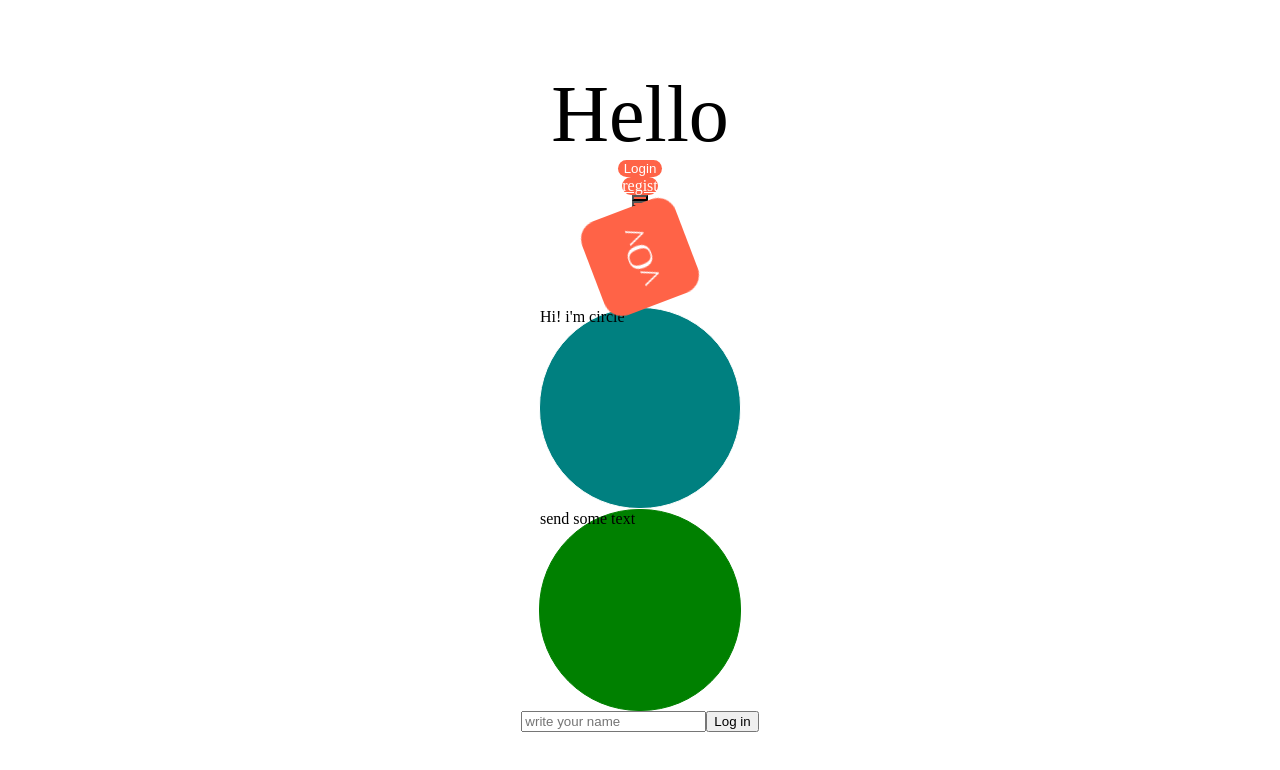
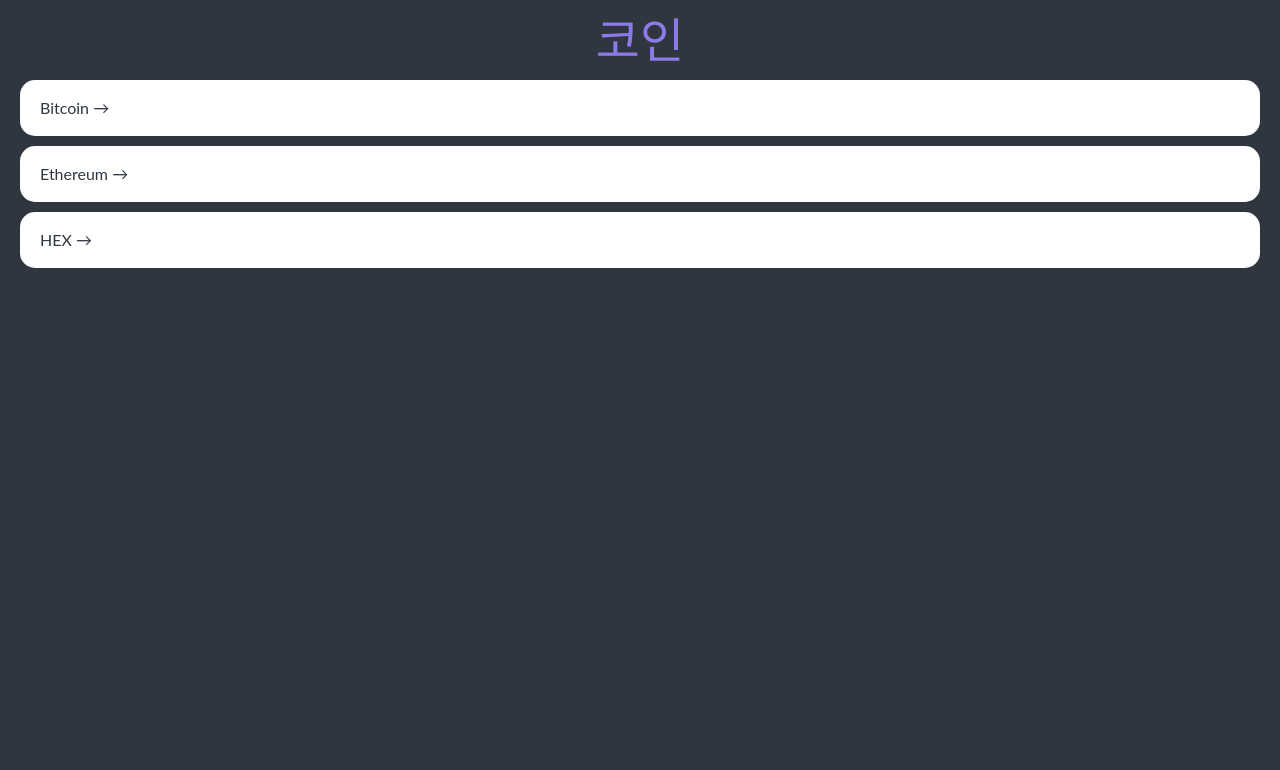
Before and after one commit to Aboa123/test-for-newbie, a React (Create React App) app: page / in a window 1280 px wide. Shown: the top 770 px of the page. Built offline with nearby package versions, Linux system fonts and the light colour scheme.

Commit message:
add spa, add coin page

```diff
--- a/package.json
+++ b/package.json
@@ -15,6 +15,8 @@
     "http-proxy-middleware": "^2.0.1",
     "react": "^17.0.2",
     "react-dom": "^17.0.2",
+    "react-query": "^3.33.7",
+    "react-router-dom": "^5.3.0",
     "react-scripts": "4.0.3",
     "react-spring": "^9.2.4",
     "styled-components": "^5.3.3",
@@ -46,6 +48,8 @@
     ]
   },
   "devDependencies": {
+    "@types/react-query": "^1.2.9",
+    "@types/react-router-dom": "^5.3.2",
     "@types/styled-components": "^5.1.15"
   }
 }
--- a/src/App.tsx
+++ b/src/App.tsx
@@ -1,111 +1,70 @@
 import React, { useState } from "react";
-import styled, { keyframes } from "styled-components";
-import Circle from "./Circle";
+import { createGlobalStyle } from "styled-components";
+import Router from "./Router";
 
-const Title = styled.div`
-  font-size: 80px;
-  color: ${props => props.theme.textColor};
-`;
-
-const Wrapper = styled.div`
-  display: flex;
-  height: 100vh;
-  width: 100vw;
-  justify-content: center;
-  align-items: center;
-  flex-direction: column;
-  background-color: ${props => props.theme.bgColor};
-`;
-
-const Btn = styled.button`
-  color: white;
-  background-color: tomato;
-  border: 0;
-  border-radius: 16px;
-`;
-const Input = styled.button.attrs({ required: true })`
-  background-color: tomato;
-`;
-const rotateAnimation = keyframes`
-  0% {
-    transform: rotate(0deg);
-    border-radius: 0px;
+const GlobalStyle = createGlobalStyle`
+  @import url('https://fonts.googleapis.com/css2?family=Lato:wght@400&display=swap');
+  * {
+    box-sizing: border-box;
   }
-  50% {
-    transform: rotate(360deg);
-    border-radius: 100px;
+  html, body, div, span, applet, object, iframe,
+  h1, h2, h3, h4, h5, h6, p, blockquote, pre,
+  a, abbr, acronym, address, big, cite, code,
+  del, dfn, em, img, ins, kbd, q, s, samp,
+  small, strike, strong, sub, sup, tt, var,
+  b, u, i, center,
+  dl, dt, dd, ol, ul, li,
+  fieldset, form, label, legend,
+  table, caption, tbody, tfoot, thead, tr, th, td,
+  article, aside, canvas, details, embed,
+  figure, figcaption, footer, header, hgroup,
+  menu, nav, output, ruby, section, summary,
+  time, mark, audio, video {
+    margin: 0;
+    padding: 0;
+    border: 0;
+    font-size: 100%;
+    font: inherit;
+    vertical-align: baseline;
   }
-  100% {
-    transform: rotate(0deg);
-    border-radius: 0px;
+  /* HTML5 display-role reset for older browsers */
+  article, aside, details, figcaption, figure,
+  footer, header, hgroup, menu, nav, section {
+    display: block;
   }
-`;
-
-const Emoji = styled.span`
-  color: white;
-`;
-
-const AnimationBox = styled.div`
-  width: 100px;
-  height: 100px;
-  background-color: tomato;
-  display: flex;
-  justify-content: center;
-  align-items: center;
-  animation: ${rotateAnimation} 5s linear infinite;
-  ${Emoji} {
-    font-size: 36px;
-    &:hover {
-      font-size: 50px;
-      color: blue;
-      cursor: pointer;
-    }
-    &:active {
-      display: none;
-    }
+  body {
+    line-height: 1;
+    font-family: 'Lato', sans-serif;
+    background-color: ${props => props.theme.bgColor};
+    color: ${props => props.theme.textColor};
+  }
+  ol, ul {
+    list-style: none;
+  }
+  blockquote, q {
+    quotes: none;
+  }
+  blockquote:before, blockquote:after,
+  q:before, q:after {
+    content: '';
+    content: none;
+  }
+  table {
+    border-collapse: collapse;
+    border-spacing: 0;
+  }
+  a {
+    text-decoration: none;
+    color: inherit;
   }
 `;
 
 const App = () => {
-  const [name, setName] = useState("");
-
-  const onChnage = (event: React.FormEvent<HTMLInputElement>) => {
-    const {
-       currentTarget: { value }
-    } = event;
-    setName(value);
-  }
-
-  const onSubmit = (event: React.FocusEvent<HTMLFormElement>) => {
-    event.preventDefault();
-
-    console.log(`Hello ${name}!`)
-  }
-
   return (
-    <Wrapper>
-      <Title>Hello</Title>
-      <Btn>Login</Btn>
-      <Btn as="a" href="https://www.naver.com" target="blank">
-        regist
-      </Btn>
-      <Input />
-      <Input />
-      <AnimationBox>
-        <Emoji>^O^</Emoji>
-      </AnimationBox>
-      <Circle bgColor="teal" borderColor="#FFF" />
-      <Circle bgColor="green" text="send some text" />
-      <form onSubmit={onSubmit}>
-        <input
-          value={name}
-          onChange={onChnage}
-          type="text"
-          placeholder="write your name"
-        />
-        <button>Log in</button>
-      </form>
-    </Wrapper>
+    <>
+      <GlobalStyle />
+      <Router />
+    </>
   );
 }
 
--- /dev/null
+++ b/src/Router.tsx
@@ -0,0 +1,20 @@
+import { BrowserRouter, Switch, Route } from "react-router-dom";
+import Coin from "./routes/Coin";
+import Coins from "./routes/Coins";
+
+const Router = () => {
+  return (
+    <BrowserRouter>
+      <Switch>
+          <Route path="/:coinId">
+            <Coin />
+          </Route>
+          <Route path="/">
+            <Coins />
+          </Route>
+      </Switch>
+    </BrowserRouter>
+  )
+}
+
+export default Router;
--- a/src/index.tsx
+++ b/src/index.tsx
@@ -2,11 +2,11 @@
 import ReactDOM from 'react-dom';
 import { ThemeProvider } from 'styled-components';
 import App from './App';
-import { lightTheme } from './theme';
+import { theme } from './theme';
 
 ReactDOM.render(
   <React.StrictMode>
-    <ThemeProvider theme={lightTheme}>
+    <ThemeProvider theme={theme}>
       <App />
     </ThemeProvider>
   </React.StrictMode>,
--- /dev/null
+++ b/src/routes/Coin.tsx
@@ -0,0 +1,15 @@
+import { useParams } from "react-router";
+
+interface Params {
+  coinId: string;
+}
+
+const Coin = () => {
+  const { coinId } = useParams<Params>();
+
+  return (
+    <div>Coin: {coinId}</div>
+  )
+}
+
+export default Coin;
--- /dev/null
+++ b/src/routes/Coins.tsx
@@ -0,0 +1,87 @@
+import { Link } from "react-router-dom";
+import styled from "styled-components";
+
+const Container = styled.div`
+padding: 0px 20px;
+`;
+const Haeder = styled.header`
+  height: 10vh;
+  display: flex;
+  justify-content: center;
+  align-items: center;
+`;
+const CoinsList = styled.ul`
+`;
+const Coin = styled.li`
+  background-color: #FFF;
+  color: ${(props) => props.theme.bgColor};
+  border-radius: 15px;
+  margin-bottom: 10px;
+  a {
+    padding: 20px;
+    transition: color 0.2s ease-in;
+    display: block;
+  }
+  &:hover {
+    a {
+      color: ${(props) => props.theme.accentColor};
+    }
+  }
+`;
+const Title = styled.h1`
+  font-size: 48px;
+  color: ${(props) => props.theme.accentColor};
+`;
+
+const coins = [
+  {
+    id: "btc-bitcoin",
+    name: "Bitcoin",
+    symbol: "BTC",
+    rank: 1,
+    is_new: false,
+    is_active: true,
+    type: "coin",
+  },
+  {
+    id: "eth-ethereum",
+    name: "Ethereum",
+    symbol: "ETH",
+    rank: 2,
+    is_new: false,
+    is_active: true,
+    type: "coin",
+  },
+  {
+    id: "hex-hex",
+    name: "HEX",
+    symbol: "HEX",
+    rank: 3,
+    is_new: false,
+    is_active: true,
+    type: "token",
+  },
+]
+
+const Coins = () => {
+  return (
+    <Container>
+      <Haeder>
+        <Title>코인</Title>
+      </Haeder>
+      <CoinsList>
+      {
+        coins.map((coin) => (
+          <Coin key={coin.id}>
+            <Link to={`/${coin.id}`}>
+              {coin.name} &rarr;
+            </Link>
+          </Coin>
+        ))
+      }
+      </CoinsList>
+    </Container>
+  )
+}
+
+export default Coins;
--- a/src/styled.d.ts
+++ b/src/styled.d.ts
@@ -6,6 +6,6 @@
   export interface DefaultTheme {
     textColor: string;
     bgColor: string;
-    btnColor: string;
+    accentColor: string;
   }
 }
--- a/src/theme.ts
+++ b/src/theme.ts
@@ -1,13 +1,7 @@
 import { DefaultTheme } from "styled-components";
 
-export const lightTheme:DefaultTheme = {
-  bgColor: "#FFF",
-  textColor: "#000",
-  btnColor: "tomato",
+export const theme:DefaultTheme = {
+  bgColor: "#2f3640",
+  textColor: "#f5f6fa",
+  accentColor: "#8c7ae6",
 }
-
-export const darkTheme:DefaultTheme = {
-  bgColor: "#000",
-  textColor: "#FFF",
-  btnColor: "teal",
-}
```
Also changed, not shown: 1 other file (tests, documents, lock files or other folders).
